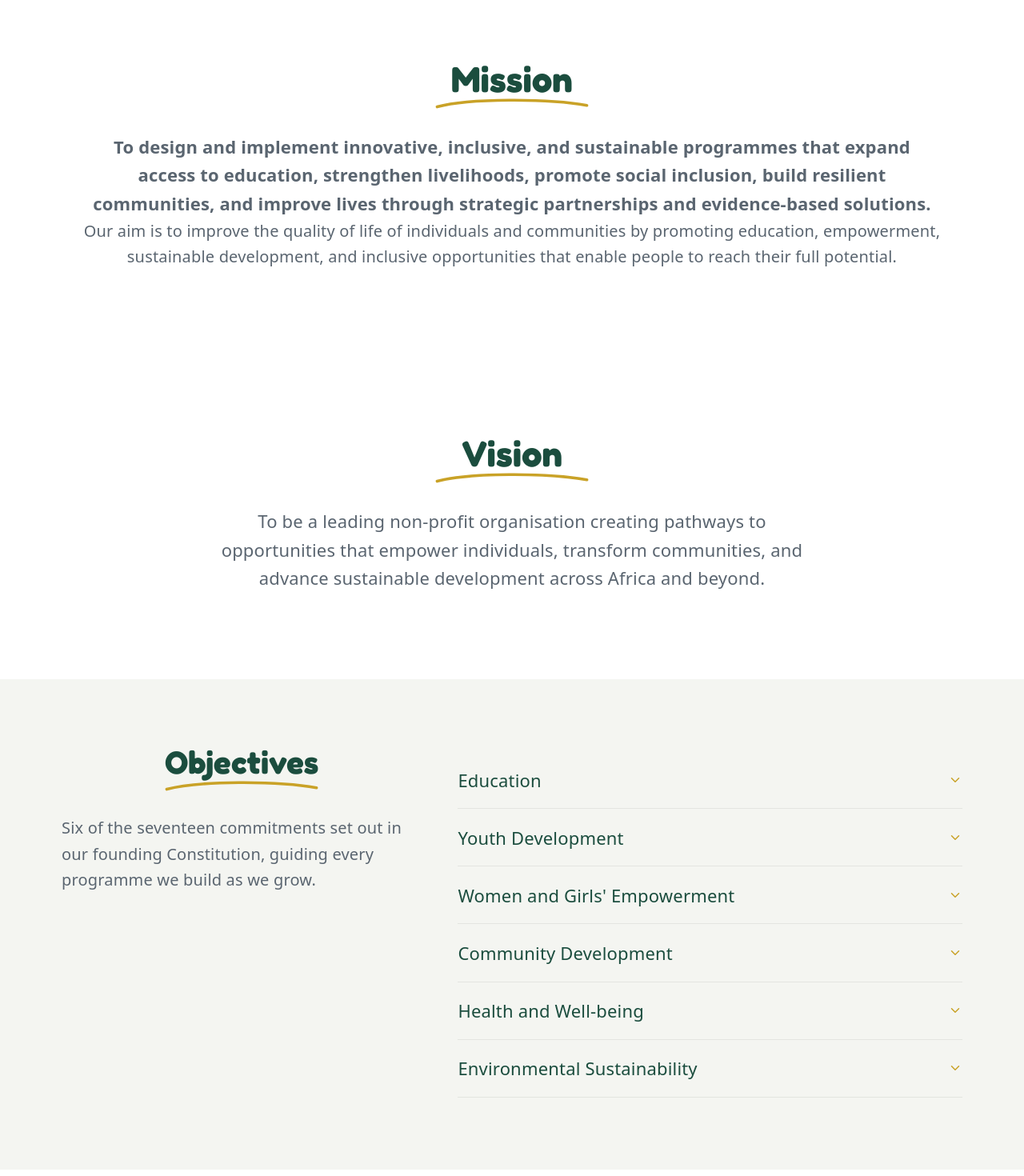
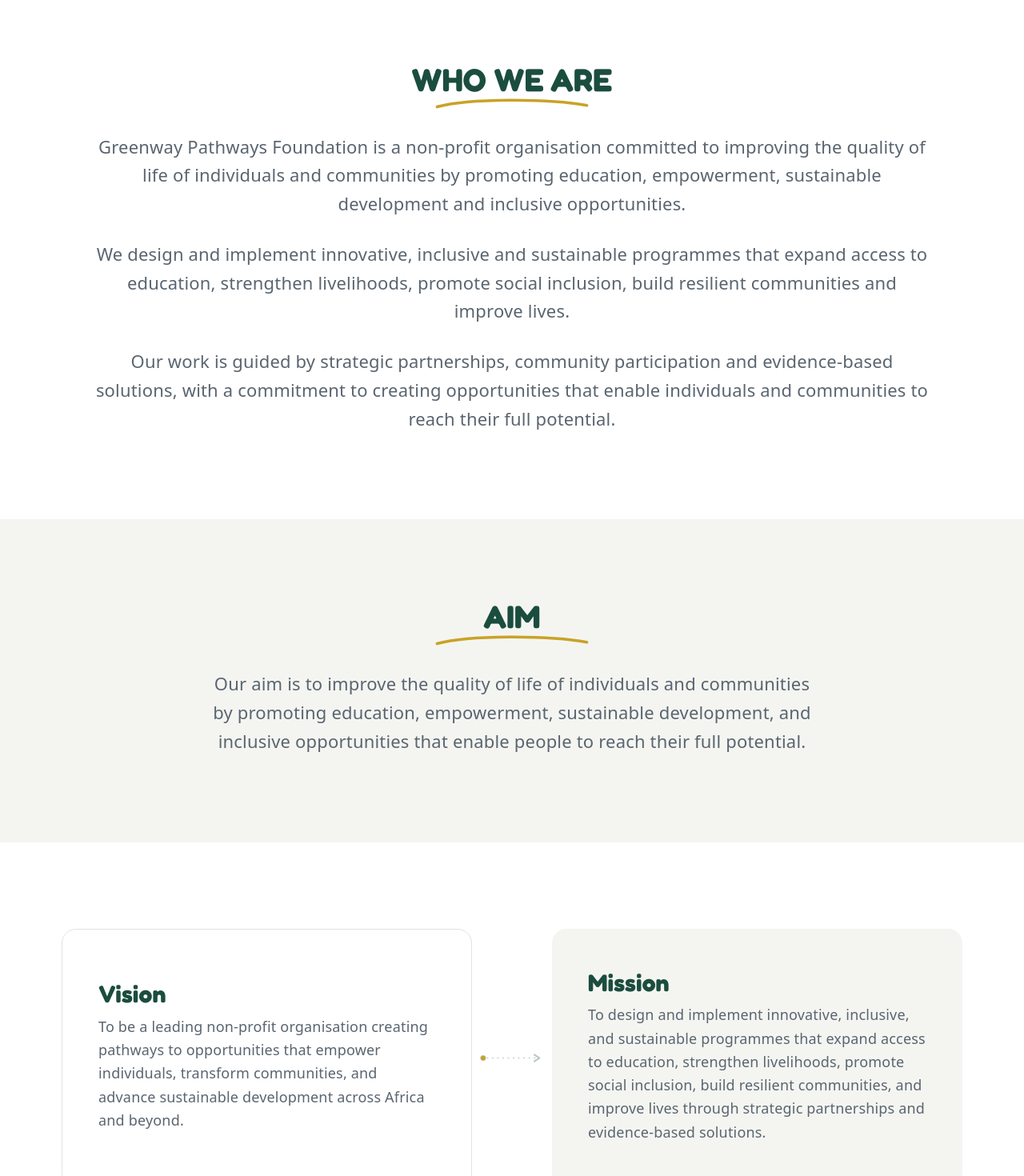
Before and after one commit to InsightCracker/greenway-pathways-web, a React (Vite) app: page /about in a window 1280 px wide. Shown: the part 420-1890 px from the top of the page at 80% size. Built offline with nearby package versions, Linux system fonts and the light colour scheme; no server answers.

Commit message:
Fix About Page

```diff
--- a/src/pages/About.jsx
+++ b/src/pages/About.jsx
@@ -5,12 +5,12 @@
 
 const OBJECTS = [
   {
-    title: 'Education',
+    title: 'Education & Learning',
     body: 'Promote equitable access to quality, inclusive, and lifelong education through scholarships, educational support, literacy programmes, teacher development, school improvement initiatives, digital learning, curriculum development, and educational research.',
   },
   {
     title: 'Youth Development',
-    body: 'Empower young people through leadership development, entrepreneurship, mentorship, innovation, vocational education, employability skills, civic engagement, digital skills, and life skills programmes.',
+    body: 'Empower young people through leadership development, entrepreneurship, mentorship, innovation, vocational education, employability skills, digital skills, and life skills programmes.'
   },
   {
     title: "Women and Girls' Empowerment",
@@ -30,54 +30,86 @@
   },
 ]
 
+/** Heading with the hand-drawn underline used across About sections. */
+function SectionHeading({ title, inView, align = 'center' }) {
+  const alignClass = align === 'left' ? 'items-center sm:items-start sm:text-left' : 'items-center text-center'
+
+  return (
+    <div className={`relative mb-6 flex flex-col ${alignClass}`}>
+      <p className="font-display text-[28px] font-semibold text-[var(--text-h)] sm:text-[40px]">
+        {title}
+      </p>
+      <svg viewBox="0 0 220 20" className="mt-2 h-4 w-[180px] sm:w-[220px]" aria-hidden="true">
+        <path
+          d="M6 14C50 2 160 2 214 12"
+          fill="none"
+          stroke="var(--accent)"
+          strokeWidth="4"
+          strokeLinecap="round"
+          className={`underline-path ${inView ? 'is-drawn' : ''}`}
+        />
+      </svg>
+    </div>
+  )
+}
+
 export default function About() {
-  const [visionRef, visionInView] = useInView()
-  const [missionRef, missionInView] = useInView()
-  const [headingRef, headingInView] = useInView()
+  const [aimRef, aimInView] = useInView()
+  const [aimHeadingRef, aimHeadingInView] = useInView()
+
+  const [visionMissionRef, visionMissionInView] = useInView()
+
+  const [objectivesHeadingRef, objectivesHeadingInView] = useInView()
+
   const { openId, toggle } = useAccordion()
 
   return (
     <div className="text-left">
       <AboutHero />
 
-      {/* Mission */}
+      {/* Who We Are */}
       <section
-        ref={missionRef}
-        className="mx-auto flex max-w-[1126px] flex-col items-center justify-center px-6 py-8 text-center sm:py-24"
+  ref={aimRef}
+  className="mx-auto w-[100%] flex flex-col items-center justify-center px-6 py-16 text-center md:py-24"
+>
+  <div
+    className={`w-full space-y-6 transition-all duration-700 ${
+      aimInView ? 'translate-y-0 opacity-100' : 'translate-y-4 opacity-0'
+    }`}
+  >
+    <div ref={aimHeadingRef}>
+      <SectionHeading title="WHO WE ARE" inView={aimHeadingInView} />
+    </div>
+
+    <div className="mx-auto max-w-[85%] text-[15px] leading-relaxed text-[var(--text)] sm:text-[18px] lg:text-[22px]">
+      Greenway Pathways Foundation is a non-profit organisation committed to improving the quality of life of individuals and communities by promoting education, empowerment, sustainable development and inclusive opportunities.
+    </div>
+
+    <div className="mx-auto max-w-[85%] text-[15px] leading-relaxed text-[var(--text)] sm:text-[18px] lg:text-[22px]">
+      We design and implement innovative, inclusive and sustainable programmes that expand access to education, strengthen livelihoods, promote social inclusion, build resilient communities and improve lives.
+    </div>
+
+    <div className="mx-auto max-w-[85%] text-[15px] leading-relaxed text-[var(--text)] sm:text-[18px] lg:text-[22px]">
+      Our work is guided by strategic partnerships, community participation and evidence-based solutions, with a commitment to creating opportunities that enable individuals and communities to reach their full potential.
+    </div>
+  </div>
+</section>
+
+      {/* Aim */}
+      <section
+        ref={aimRef}
+        className="bg-[var(--code-bg)] mx-auto flex flex-col items-center justify-center px-6 py-16 text-center md:py-24"
       >
         <div
           className={`transition-all duration-700 ${
-            missionInView ? 'translate-y-0 opacity-100' : 'translate-y-4 opacity-0'
+            aimInView ? 'translate-y-0 opacity-100' : 'translate-y-4 opacity-0'
           }`}
         >
-          <div ref={headingRef} className="relative flex flex-col items-center text-center mb-6">
-            <p className="font-display text-[28px] font-semibold text-[var(--text-h)] sm:text-[45px]">
-              Mission
-            </p>
-            <svg
-              viewBox="0 0 220 20"
-              className="mt-2 h-4 w-[180px] sm:w-[220px]"
-              aria-hidden="true"
-            >
-              <path
-                d="M6 14C50 2 160 2 214 12"
-                fill="none"
-                stroke="var(--accent)"
-                strokeWidth="4"
-                strokeLinecap="round"
-                className={`underline-path ${headingInView ? 'is-drawn' : ''}`}
-              />
-            </svg>
+          <div ref={aimHeadingRef}>
+            <SectionHeading title="AIM" inView={aimHeadingInView} />
           </div>
 
-          <p className="mx-auto font-bold mt-6 max-w-2.5xl text-[15px] leading-relaxed text-[var(--text)] sm:text-[18px] lg:text-[22px]">
-            To design and implement innovative, inclusive, and sustainable programmes
-            that expand access to education, strengthen livelihoods, promote social
-            inclusion, build resilient communities, and improve lives through strategic
-            partnerships and evidence-based solutions.
-          </p>
-
-          <p className="mx-auto max-w-2.5xl text-[14px] leading-relaxed text-[var(--text)] sm:text-[16px] lg:text-[20px]">
+          <p className="mx-auto mt-6 max-w-2xl text-[15px] leading-relaxed text-[var(--text)] sm:text-[18px] lg:text-[22px]">
             Our aim is to improve the quality of life of individuals and communities by
             promoting education, empowerment, sustainable development, and inclusive
             opportunities that enable people to reach their full potential.
@@ -85,71 +117,141 @@
         </div>
       </section>
 
-      {/* Vision */}
-      <section
-        ref={visionRef}
-        className="mx-auto flex max-w-[1126px] flex-col items-center justify-center px-6 py-16 text-center sm:py-24"
-      >
+      {/* Vision & Mission */}
+      <section ref={visionMissionRef} className="px-6 py-16 sm:py-24">
         <div
-          className={`transition-all duration-700 ${
-            visionInView ? 'translate-y-0 opacity-100' : 'translate-y-4 opacity-0'
+          className={`mx-auto max-w-[1126px] transition-all duration-700 ${
+            visionMissionInView ? 'translate-y-0 opacity-100' : 'translate-y-4 opacity-0'
           }`}
         >
-          <div ref={headingRef} className="relative flex flex-col items-center text-center mb-6">
-            <p className="font-display text-[28px] font-semibold text-[var(--text-h)] sm:text-[45px]">
+          <div className="relative grid grid-cols-1 gap-10 lg:grid-cols-[1fr_auto_1fr] lg:items-stretch lg:gap-0">
+
+            {/* Vision — the horizon */}
+            <div className="flex flex-col justify-center rounded-2xl border border-[var(--text-h)]/15 px-8 py-10 sm:px-10 sm:py-12">
+              <h4 className="font-display text-[24px] font-semibold text-[var(--text-h)] sm:text-[30px] mb-3">
                 Vision
+              </h4>
+              <p className="text-[15px] leading-relaxed text-[var(--text)] sm:text-[16px] md:text-[18px]">
+                To be a leading non-profit organisation creating pathways to opportunities
+                that empower individuals, transform communities, and advance sustainable
+                development across Africa and beyond.
               </p>
-            <svg
-              viewBox="0 0 220 20"
-              className="mt-2 h-4 w-[180px] sm:w-[220px]"
-              aria-hidden="true"
-            >
+            </div>
+
+            {/* Connecting path */}
+            <div className="relative flex items-center justify-center py-2 lg:w-[100px] md:py-0 md:px-2">
+              {/* desktop: horizontal */}
+              <svg viewBox="0 0 100 40" className="hidden h-10 w-[100px] lg:block" aria-hidden="true">
+                <circle cx="6" cy="20" r="4" fill="var(--text-h)" opacity="0.4" />
                 <path
-                d="M6 14C50 2 160 2 214 12"
+                  d="M12 20 H88"
                   fill="none"
-                stroke="var(--accent)"
-                strokeWidth="4"
+                  stroke="var(--text-h)"
+                  strokeOpacity="0.25"
+                  strokeWidth="2"
+                  strokeDasharray="1 7"
                   strokeLinecap="round"
-                className={`underline-path ${headingInView ? 'is-drawn' : ''}`}
+                />
+                <circle
+                  cx="6"
+                  cy="20"
+                  r="3.5"
+                  fill="var(--accent)"
+                  className={`journey-dot ${visionMissionInView ? 'is-traveling' : ''}`}
+                />
+                <path
+                  d="M84 15 L92 20 L84 25"
+                  fill="none"
+                  stroke="var(--text-h)"
+                  strokeOpacity="0.4"
+                  strokeWidth="2"
+                  strokeLinecap="round"
+                  strokeLinejoin="round"
+                />
+              </svg>
+
+              {/* mobile: vertical */}
+              <svg viewBox="0 0 40 60" className="h-14 w-10 lg:hidden" aria-hidden="true">
+                <circle cx="20" cy="6" r="4" fill="var(--text-h)" opacity="0.4" />
+                <path
+                  d="M20 12 V48"
+                  fill="none"
+                  stroke="var(--text-h)"
+                  strokeOpacity="0.25"
+                  strokeWidth="2"
+                  strokeDasharray="1 7"
+                  strokeLinecap="round"
+                />
+                <circle
+                  cx="20"
+                  cy="6"
+                  r="3.5"
+                  fill="var(--accent)"
+                  className={`journey-dot-v ${visionMissionInView ? 'is-traveling' : ''}`}
+                />
+                <path
+                  d="M15 44 L20 52 L25 44"
+                  fill="none"
+                  stroke="var(--text-h)"
+                  strokeOpacity="0.4"
+                  strokeWidth="2"
+                  strokeLinecap="round"
+                  strokeLinejoin="round"
                 />
               </svg>
             </div>
 
-          <p className="mx-auto mt-6 max-w-2xl text-[15px] leading-relaxed text-[var(--text)] sm:text-[18px] lg:text-[22px]">
-            To be a leading non-profit organisation creating pathways to opportunities that
-            empower individuals, transform communities, and advance sustainable development
-            across Africa and beyond.
+            {/* Mission */}
+            <div
+              className="bg-[var(--code-bg)] flex flex-col justify-center rounded-2xl px-8 py-10 sm:px-10 sm:py-12"
+            >
+              <h4 className="font-display text-[24px] font-semibold text-[var(--text-h)] sm:text-[30px] mb-3">
+                Mission
+              </h4>
+              <p className="text-[15px] leading-relaxed text-[var(--text)] sm:text-[16px] md:text-[18px]">
+                To design and implement innovative, inclusive, and sustainable programmes
+                that expand access to education, strengthen livelihoods, promote social
+                inclusion, build resilient communities, and improve lives through
+                strategic partnerships and evidence-based solutions.
               </p>
             </div>
+          </div>
+        </div>
+
+        <style>{`
+          @keyframes travel-x {
+            from { transform: translateX(0); }
+            to { transform: translateX(76px); }
+          }
+          @keyframes travel-y {
+            from { transform: translateY(0); }
+            to { transform: translateY(38px); }
+          }
+          .journey-dot.is-traveling {
+            animation: travel-x 1.1s cubic-bezier(0.4, 0, 0.2, 1) 0.3s forwards;
+          }
+          .journey-dot-v.is-traveling {
+            animation: travel-y 1.1s cubic-bezier(0.4, 0, 0.2, 1) 0.3s forwards;
+          }
+          @media (prefers-reduced-motion: reduce) {
+            .journey-dot.is-traveling,
+            .journey-dot-v.is-traveling {
+              animation: none;
+            }
+          }
+        `}</style>
       </section>
 
-      {/* Objects accordion */}
+      {/* Objectives */}
       <section className="bg-[var(--code-bg)] px-6 py-16 sm:py-20">
         <div className="mx-auto grid max-w-[1126px] gap-10 sm:grid-cols-[1fr_1.4fr] sm:items-start">
           <div>
-            <div ref={headingRef} className="relative flex flex-col items-center text-center sm:items-left sm:text-left mb-6">
-              <p className="font-display text-[28px] font-semibold text-[var(--text-h)] sm:text-[40px]">
-                Objectives
-              </p>
-              <svg
-                viewBox="0 0 220 20"
-                className="mt-2 h-4 w-[180px] sm:w-[220px]"
-                aria-hidden="true"
-              >
-                <path
-                  d="M6 14C50 2 160 2 214 12"
-                  fill="none"
-                  stroke="var(--accent)"
-                  strokeWidth="4"
-                  strokeLinecap="round"
-                  className={`underline-path ${headingInView ? 'is-drawn' : ''}`}
-                />
-              </svg>
+            <div ref={objectivesHeadingRef}>
+              <SectionHeading title="Objectives" inView={objectivesHeadingInView} align="left" />
             </div>
 
-            <p className="mt-4 text-[15px] leading-relaxed text-[var(--text)] sm:text-[18px] lg:text-[20px]">
-              Six of the seventeen commitments set out in our founding Constitution, guiding
-              every programme we build as we grow.
+            <p className="mt-4 text-[15px] leading-relaxed text-[var(--text)] text-center sm:text-left sm:text-[18px] lg:text-[20px]">
+              Our constitutional objects guide focused programmes that address interconnected development challenges and create meaningful, sustainable opportunities.
             </p>
           </div>
 
@@ -161,7 +263,9 @@
                   onClick={() => toggle(i)}
                   className="flex w-full items-center justify-between gap-4 py-5 text-left"
                 >
-                  <span className="text-[15px] font-medium text-[var(--text-h)] sm:text-[18px] lg:text-[22px]">{obj.title}</span>
+                  <span className="text-[15px] font-medium text-[var(--text-h)] sm:text-[18px] lg:text-[22px]">
+                    {obj.title}
+                  </span>
                   <ChevronDown
                     size={18}
                     className={`shrink-0 text-[var(--accent)] transition-transform duration-300 ${
@@ -175,7 +279,9 @@
                   }`}
                 >
                   <div className="overflow-hidden">
-                    <p className="text-[15px] leading-relaxed text-[var(--text)] sm:text-[18px]">{obj.body}</p>
+                    <p className="text-[15px] leading-relaxed text-[var(--text)] sm:text-[18px]">
+                      {obj.body}
+                    </p>
                   </div>
                 </div>
               </div>
@@ -190,8 +296,7 @@
           Board of Trustees
         </h2>
         <p className="mt-4 max-w-2xl text-[15px] leading-relaxed text-[var(--text)] sm:text-[18px]">
-          Per Article 18 of our Constitution, the Board consists of five to eleven Trustees
-          providing strategic leadership and governance oversight. Our founding Board is currently being constituted.
+          Profiles will be published following the formal constitution and announcement of the Foundation's Board of Trustees.
         </p>
 
         <div className="coming-soon relative mt-8 overflow-hidden rounded-xl border-2 border-dashed border-[var(--accent)] bg-[var(--code-bg)] px-6 py-10 text-center">
@@ -199,7 +304,7 @@
             {[0, 1, 2].map((i) => (
               <div
                 key={i}
-                className="avatar-pulse flex h-12 w-12 items-center justify-center rounded-full border-2 border-dashed border-[var(--accent)] mb-4"
+                className="avatar-pulse mb-4 flex h-12 w-12 items-center justify-center rounded-full border-2 border-dashed border-[var(--accent)]"
                 style={{ animationDelay: `${i * 0.3}s` }}
               >
                 <svg viewBox="0 0 24 24" className="h-5 w-5 text-[var(--accent)]" fill="currentColor" aria-hidden="true">
@@ -212,9 +317,6 @@
 
           <p className="shimmer-text mt-5 text-[15px] font-medium text-[var(--text-h)] sm:text-[18px]">
             Trustee profiles coming soon
-          </p>
-          <p className="mt-1 text-[15px] text-[var(--text)] sm:text-[18px]">
-            Check back as our founding Board is appointed and announced.
           </p>
 
           <style>{`
```
Lines whose indentation alone changed are shown as unchanged.
